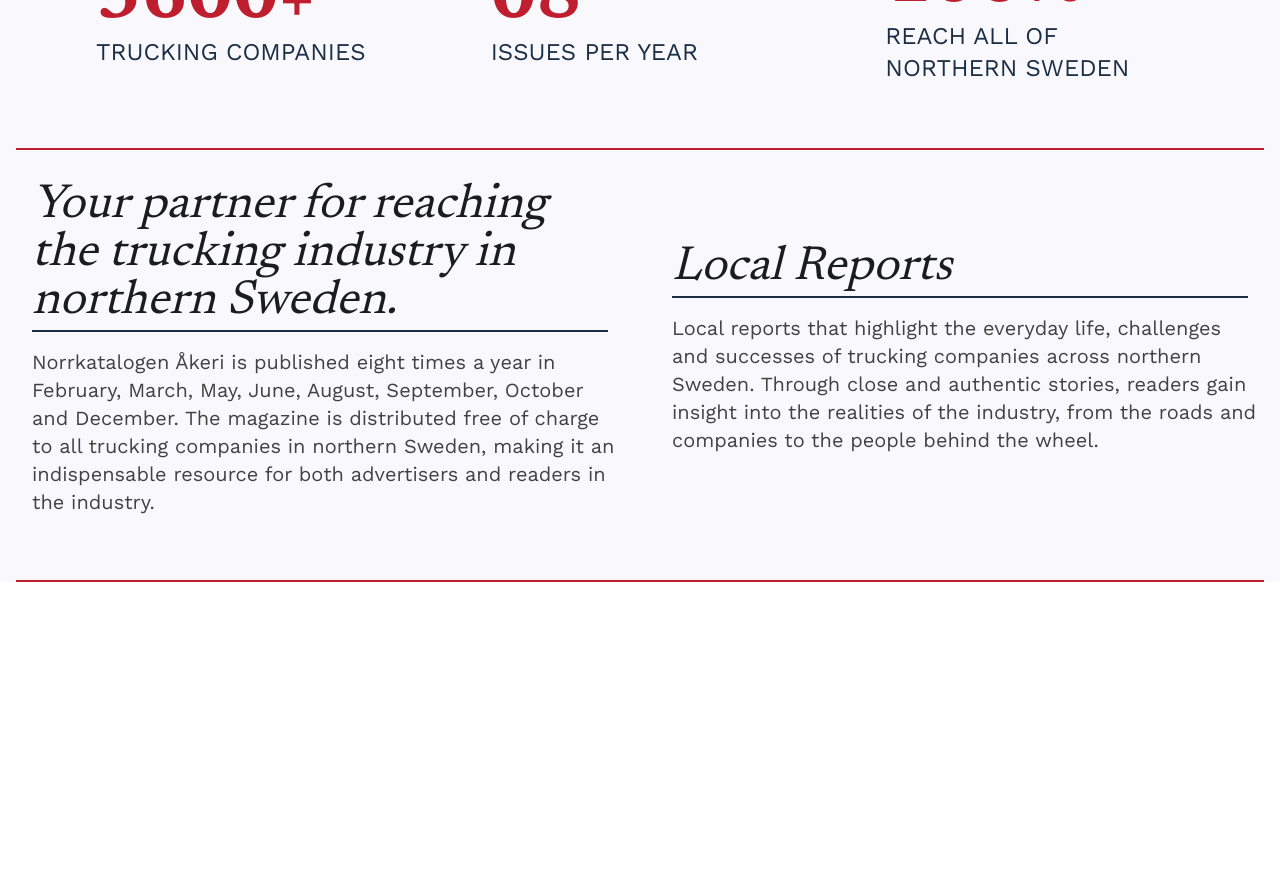
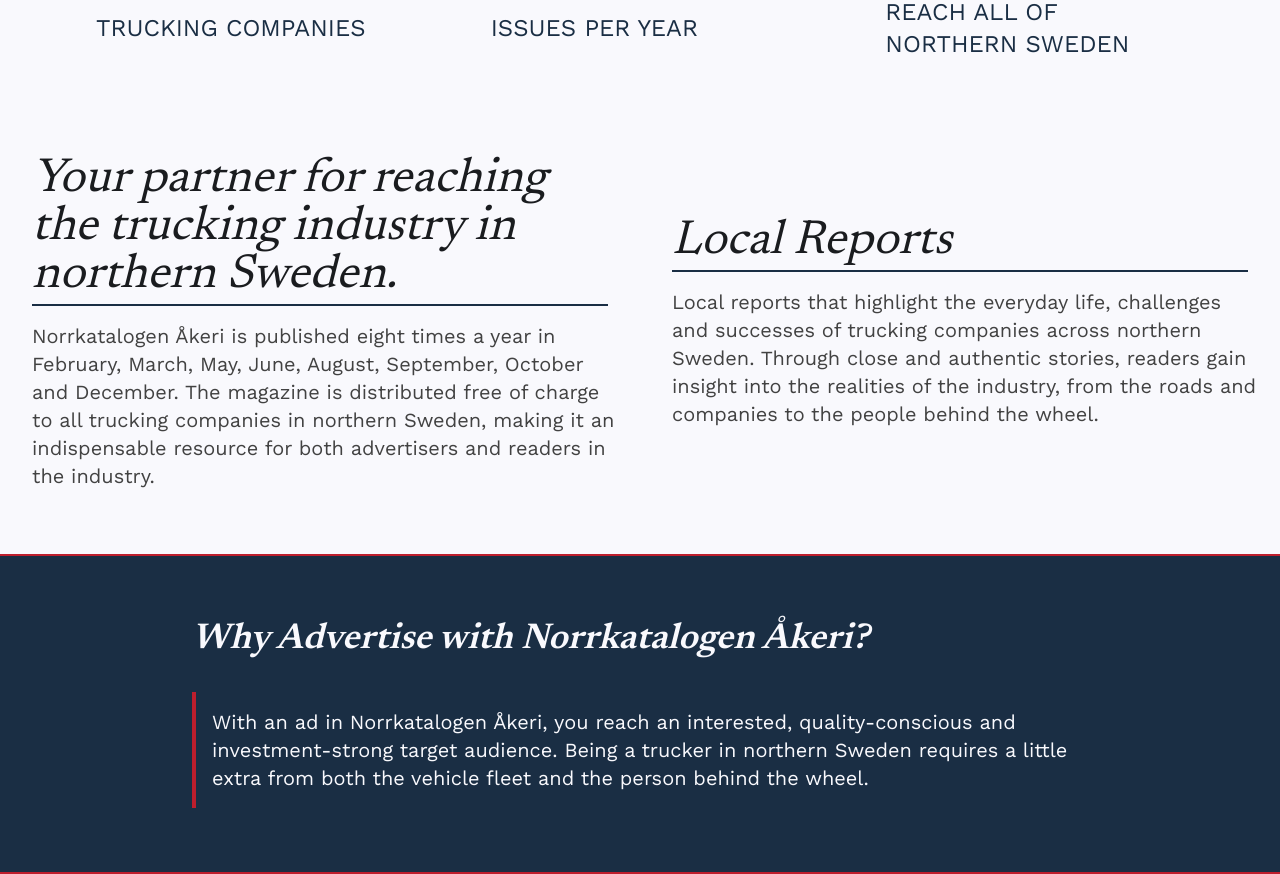
Before and after one commit to Merv1l-Fall/Norrkatalogen-web, a Next.js app: page /en in a window 1280 px wide. Shown: the part 940-1814 px from the top of the page. Before the commit the page ends 1522 px from the top, so only its background shows below. Built offline with nearby package versions, Linux system fonts and the light colour scheme; no server answers.

Commit message:
Started work on AdSection

```diff
--- a/src/app/[lang]/_components/HomeContent.tsx
+++ b/src/app/[lang]/_components/HomeContent.tsx
@@ -13,7 +13,7 @@
 	useInitMobileDetection();
 
 	return (
-		<main className="flex min-h-screen flex-col items-center gap-6 bg-brand-off-white text-brand-off-black">
+		<main className="flex min-h-screen flex-col items-center bg-brand-off-white text-brand-off-black">
 			{children}
 		</main>
 	);
--- a/src/app/[lang]/page.tsx
+++ b/src/app/[lang]/page.tsx
@@ -3,6 +3,7 @@
 import HeroSection from "@/components/sections/hero/Hero";
 import InfoSection from "@/components/sections/info/Info";
 import HomeContent from "./_components/HomeContent";
+import AdSection from "@/components/sections/adSection/AdSection";
 
 type Props = {
   params: Promise<{ lang: string }>;
@@ -21,6 +22,7 @@
     <HomeContent lang={lang} dict={dict}>
       <HeroSection lang={lang} dict={dict.hero} />
       <InfoSection dict={dict.info} />
+      <AdSection dict={dict.adSection} />
     </HomeContent>
   );
 }
--- /dev/null
+++ b/src/components/sections/adSection/AdSection.tsx
@@ -0,0 +1,19 @@
+type props = {
+	dict: {
+		title: string;
+		quote: string;
+	}
+}
+
+const AdSection = ({ dict }: props) => {
+	return (
+		<section className="flex flex-col bg-brand-blue items-center gap-8 w-full px-4 py-16 border-b-2 border-brand-red">
+			<div className="flex flex-col items-left gap-8">
+			<h2 className="text-4xl italic text-brand-off-white font-serif font-semibold">{dict.title}</h2>
+			<p className="text-xl text-brand-off-white max-w-4xl border-l-4 border-brand-red pl-4 py-4 font-sans">{dict.quote}</p>
+			</div>
+		</section>
+	);
+};
+
+export default AdSection;
--- a/src/components/sections/info/Info.tsx
+++ b/src/components/sections/info/Info.tsx
@@ -31,7 +31,7 @@
 		titles: dict.titles
 	}
 	return (
-		<section className="bg-brand-off-white flex flex-col text-brand-off-black w-full px-4">
+		<section className="bg-brand-off-white flex flex-col text-brand-off-black w-full px-4 border-b-2 border-brand-red">
 			<Stats dict={statsSectionDict} />
 			<TextSection dict={textSectionDict} />
 		</section>
--- a/src/components/sections/info/Stats.tsx
+++ b/src/components/sections/info/Stats.tsx
@@ -36,9 +36,9 @@
 	}, []);
 
 	return (
-		<div className="flex flex-col items-center gap-16 w-full xl:flex-row md:border-b-2 md:h-calc[100vh-6rem] border-brand-red py-16 md:px-16 overflow-hidden">
+		<div className="flex flex-col items-center gap-16 w-full xl:flex-row md:h-calc[100vh-6rem] py-16 md:px-16 overflow-hidden">
 			<div className="felx flex-col gap-16 md:flex-row flex items-center w-full justify-center">
-				{textSection({ title: dict.titles[1], heading: "3600+" })}
+				{textSection({ title: dict.titles[1], heading: "2400+" })}
 				{textSection({ title: dict.titles[2], heading: "08" })}
 				{textSection({ title: dict.titles[3], heading: "100%" })}
 			</div>
--- a/src/components/sections/info/TextSection.tsx
+++ b/src/components/sections/info/TextSection.tsx
@@ -10,7 +10,7 @@
 const TextSection = ({ dict }: Props) => {
 	return (
 		<>
-			<div className="flex justify-evenly items-center w-full flex-col gap-8 md:border-b-2 border-brand-red py-8 md:flex-row">
+			<div className="flex justify-evenly items-center w-full flex-col gap-8 py-8 md:flex-row">
 				<div className="flex w-full md:flex-row flex-col gap-8  pb-8 md:h-full">
 					<div className="flex flex-col gap-4 h-full items-left">
 						<h3 className="text-4xl sm:text-4xl md:ml-4 md:text-5xl font-serif text-brand-off-black max-w-xl border-b-2 border-brand-blue md:width-1/2 italic pb-1">
--- a/src/messages/en.json
+++ b/src/messages/en.json
@@ -26,5 +26,9 @@
 
 		"title2": "Local Reports",
 		"description2": "Local reports that highlight the everyday life, challenges and successes of trucking companies across northern Sweden. Through close and authentic stories, readers gain insight into the realities of the industry, from the roads and companies to the people behind the wheel."
+	},
+	"adSection":{
+		"title": "Why Advertise with Norrkatalogen Åkeri?",
+		"quote": "With an ad in Norrkatalogen Åkeri, you reach an interested, quality-conscious and investment-strong target audience. Being a trucker in northern Sweden requires a little extra from both the vehicle fleet and the person behind the wheel."
 	}
 }
--- a/src/messages/sv.json
+++ b/src/messages/sv.json
@@ -23,5 +23,9 @@
 		"subDescription": "Norrkatalogen är den ledande tidningen för åkeribranchen i Norrland. Med oss når du ut till över 3600 åkerier i hela Norrland. Med addresserad distribution och högkvalitativt innehåll erbjuder vi en oslagbar plattform för företag att nå sin målgrupp och växa sitt varumärke inom åkeribranschen.",
 		"title2": "Lokala repportage",
 		"description2": "Lokala reportage som lyfter fram vardagen, utmaningarna och framgångarna för åkerier runt om i Norrland. Genom nära och autentiska berättelser får läsaren en inblick i branschens verklighet, från vägarna och företagen till människorna bakom ratten."
+	},
+	"adSection":{
+		"title": "Varför annonsera i Norrkatalogen Åkeri?",
+		"quote": "Med en annons i Norrkatalogen Åkeri når du en intresserad, kvalitetsmedveten och investeringsstark målgrupp. Att vara åkare i Norrland kräver nämligen lite extra av både fordonspark och människa bakom ratten - Redaktionen"
 	}
 }
```
